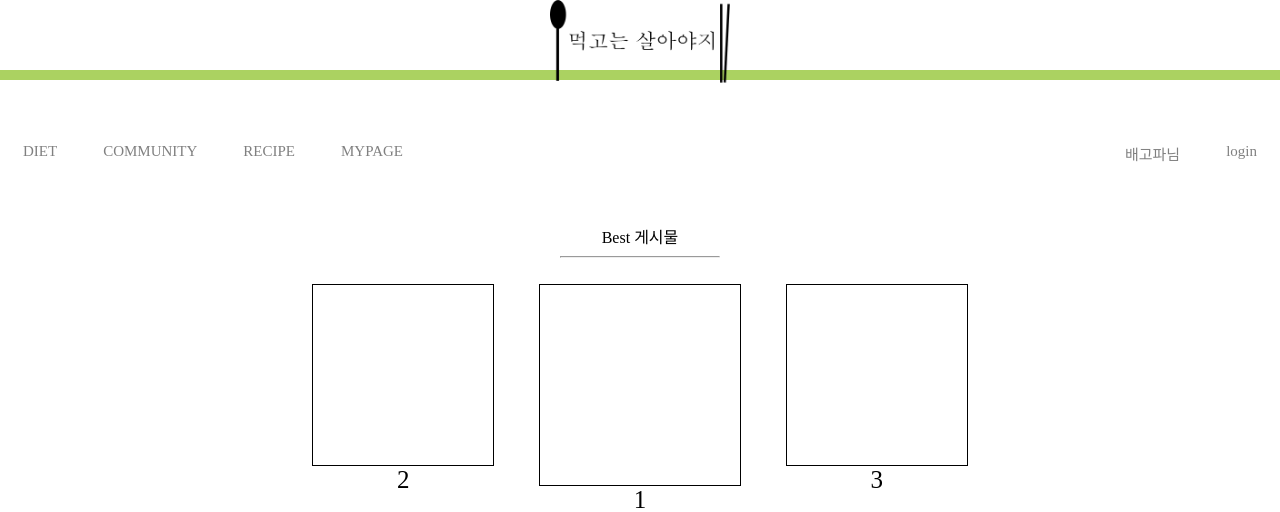
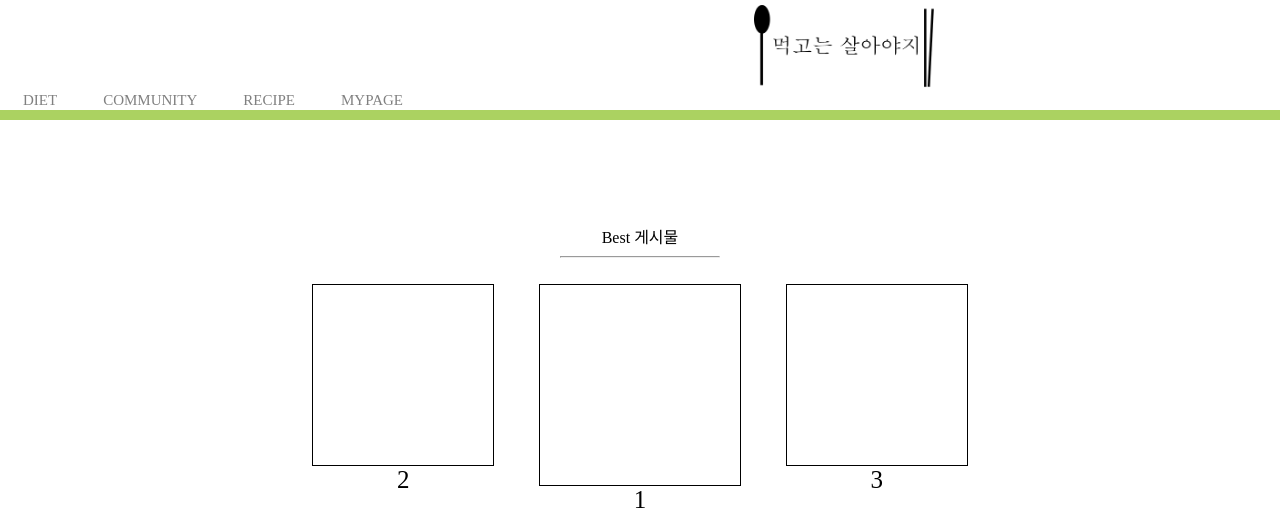
Before and after one commit to HanHyunsoo/MuckSal, a Django app: template templates/community/cooktip.html in a window 1280 px wide. Shown: the top 512 px of the page. Run offline with Django 3.2, Linux system fonts and the light colour scheme; the template is opened without the code that fills it, so the values that code supplies are empty.

Commit message:
html&css 수정

```diff
--- a/static/community/css/header.css
+++ b/static/community/css/header.css
@@ -1,7 +1,4 @@
 #header{
-    height: 52px;
-    background-color: white;
-    text-align: center;
 
 }
 .header-color {
@@ -15,11 +12,17 @@ h1{
     margin : 0;
     padding : 10px 0 0 0;
 }
+.logo1{
+    width:180px;
+    text-align: center;
+}
 .hheader{
     position: fixed;
-    width : 100%;
+    width : 1688px;
     background-color: white;
-    top : 0;
+    padding-top : 5px;
+    text-align: center;
+    top : 0px;
 }
 .font{
     font-size: 15px;
--- a/templates/community/layout.html
+++ b/templates/community/layout.html
@@ -10,17 +10,22 @@
     <body>
 
         <div class="hheader">
-            <div id="header">
-                <img style ="width:180px;" src="{% static 'images/logo.png'%}" alt="먹고는 살아야지">
-                <br>
+                <img class="logo1" src="{% static 'images/logo.png'%}" alt="먹고는 살아야지">
+
+                <div class="po">
+
+                    <div>
                         <div class="font">DIET</div>
                         <div class="font"><a href="{% url 'community:community' %}">COMMUNITY</a></div>
                         <div class="font">RECIPE</div>
                         <div class="font">MYPAGE</div>
+                    </div>
 
+                    <div>
                         <div class="otherfont">login</div>
                         <div class="otherfont1"> 님 </div>
                         <div class="anotherfont"> 배고파 </div>
+                    </div>
                 </div>
             <br>
             <div class = "header-color"></div>
```
Also changed, not shown: static/community/css/detail.css (+9 -0 lines), templates/community/detail.html (+7 -5 lines), recipe/static/recipe/img/logo.jpg (deleted), static/images/logo.png. Lines whose indentation alone changed are shown as unchanged.
